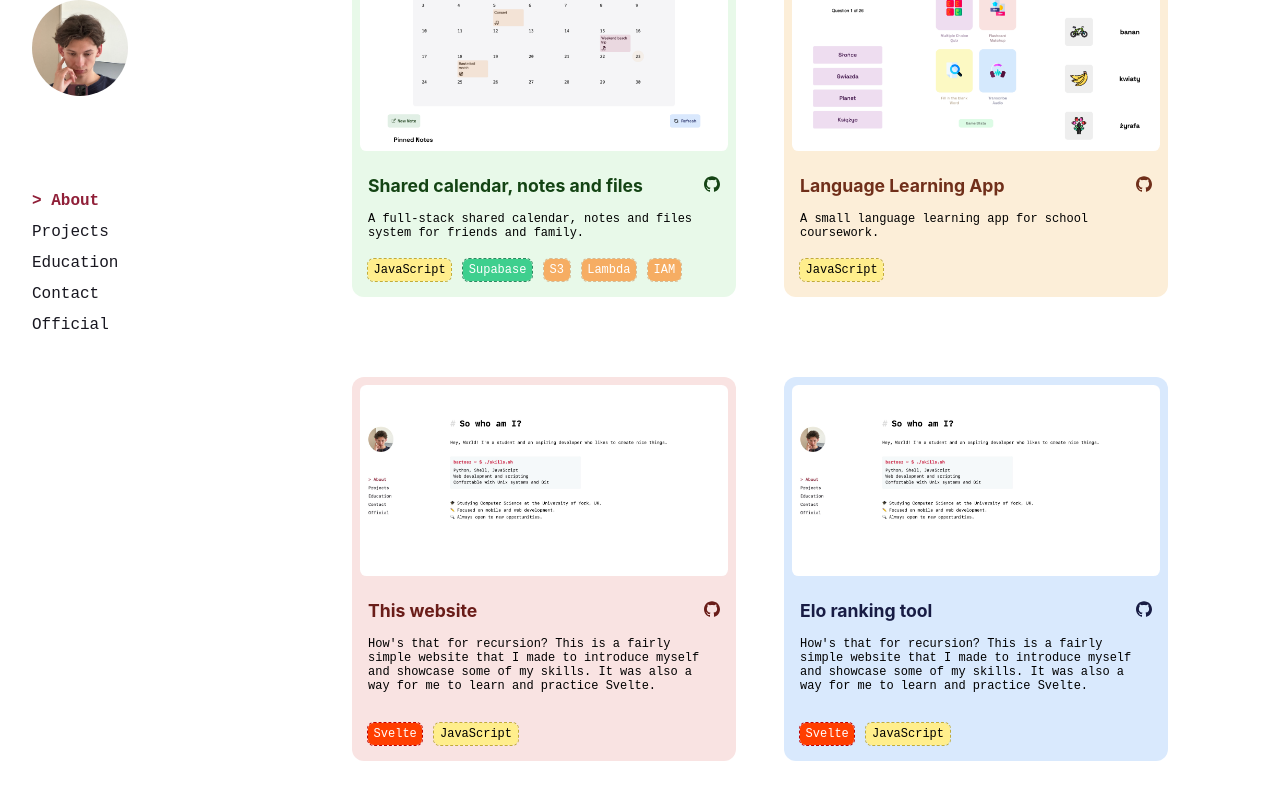
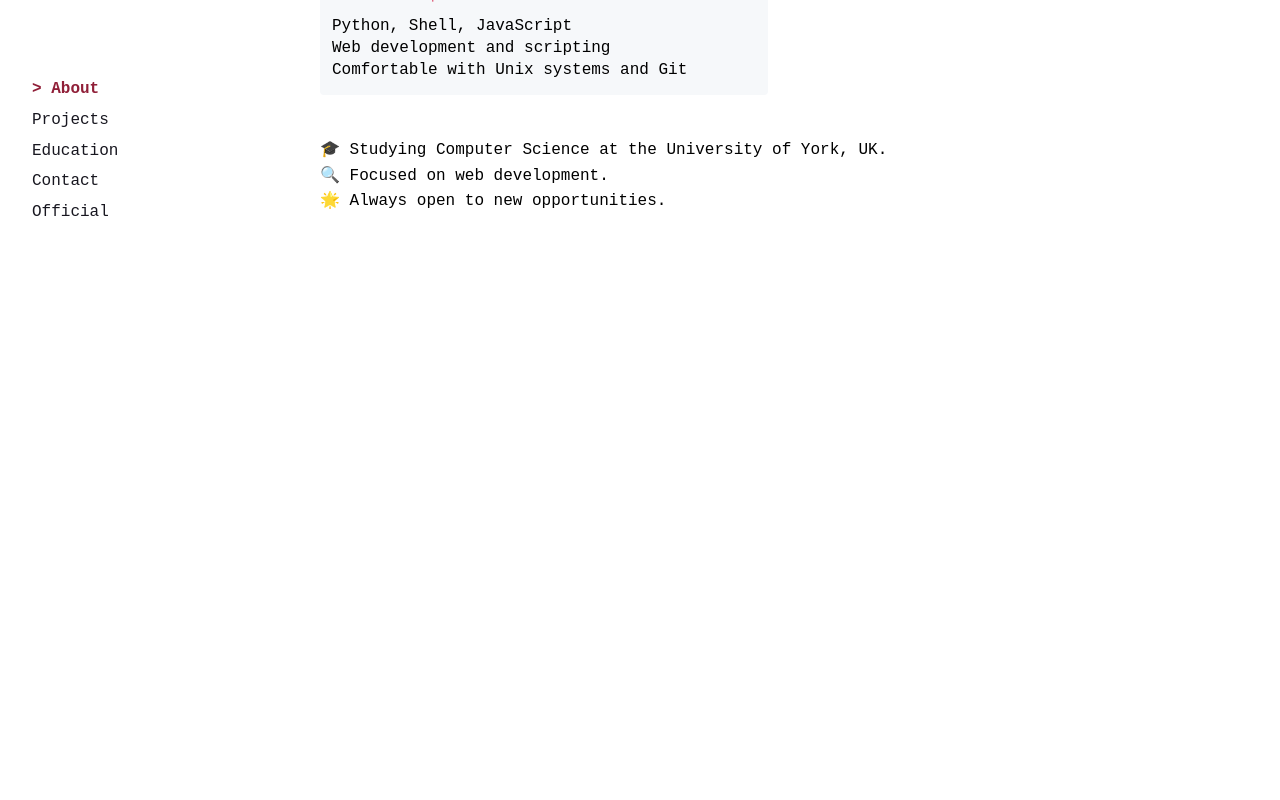
Before and after one commit to nocdn/portfolio, a Svelte app: page / in a window 1280 px wide. Shown: the part 296-1096 px from the top of the page. After the commit the page ends 800 px from the top, so only its background shows below. Built offline with nearby package versions, Linux system fonts and the light colour scheme.

Commit message:
Fixed sidebar moving down because projects component is longer, added fade in animation to the project cards

```diff
--- a/src/App.svelte
+++ b/src/App.svelte
@@ -30,8 +30,11 @@
 <main>
     <Sidebar selectedIndex={selectedIndex} />
     <div class="main-content">
-      <!-- <About /> -->
-      <Projects />
+      {#if selectedIndex === 0}
+        <About />
+      {:else if selectedIndex === 1}
+        <Projects />
+      {/if}
     </div>
 </main>
 
@@ -44,6 +47,7 @@
   }
 
   .main-content {
-    padding: 8rem 4rem 0rem
+    padding: 8rem 4rem 0rem;
+    overflow-y: scroll;
   }
 </style>
--- a/src/Projects.svelte
+++ b/src/Projects.svelte
@@ -1,5 +1,18 @@
 <script>
+  let shownProjects = 0
 
+  function graduallyShowProjects() {
+    const interval = setInterval(() => {
+      if (shownProjects < 4) {
+        shownProjects += 1;
+        console.log(shownProjects);
+      } else {
+        clearInterval(interval);
+      }
+    }, 200);
+  }
+
+  graduallyShowProjects();
 </script>
 
 <div class="projects-content content">
@@ -8,7 +21,7 @@
         <h1 data-value="What have I made?">What have I made?</h1>
     </div>
     <div class="projects-grid">
-        <div class="project-card lightGreen">
+        <div class="project-card lightGreen" style="opacity: {shownProjects >= 1? 1 : 0};">
           <img
             src="src/assets/projects-images/shared-calendar.png"
             alt="a screenshot of a shared calendar"
@@ -34,14 +47,15 @@
             and family.
           </p>
           <div class="stack-chips">
+            <span class="stack-chip supabase">Supabase</span>
             <span class="stack-chip js">JavaScript</span>
-            <span class="stack-chip supabase">Supabase</span>
             <span class="stack-chip aws">S3</span>
             <span class="stack-chip aws">Lambda</span>
             <span class="stack-chip aws">IAM</span>
           </div>
         </div>
-        <div class="project-card lightOrange">
+
+        <div class="project-card lightOrange" style="opacity: {shownProjects >= 2? 1 : 0};">
           <img
             src="src/assets/projects-images/language-learning.png"
             alt="a screenshot of a language learning app"
@@ -70,7 +84,7 @@
           </div>
         </div>
 
-        <div class="project-card lightRed">
+        <div class="project-card lightRed" style="opacity: {shownProjects >= 3? 1 : 0};">
           <img
             src="src/assets/projects-images/portfolio-site.png"
             alt="a screenshot of a language learning app"
@@ -102,7 +116,7 @@
           </div>
         </div>
 
-        <div class="project-card lightBlue">
+        <div class="project-card lightBlue" style="opacity: {shownProjects >= 4? 1 : 0};">
           <img
             src="src/assets/projects-images/portfolio-site.png"
             alt="a screenshot of a language learning app"
@@ -124,9 +138,8 @@
             ></span>
           </h4>
           <p class="project-description">
-            How's that for recursion?
-            This is a fairly simple website that I made to introduce myself and showcase some of my skills.
-            It was also a way for me to learn and practice Svelte.
+            An over-engineered solution to a problem of having a list of things, but now knowing the order, ie. favourite films.
+            This app comes in to use an elo system to show you all the comparisons, and then create a ranked table.
           </p>
           <div class="stack-chips">
             <span class="stack-chip svelte">Svelte</span>
--- a/src/Sidebar.svelte
+++ b/src/Sidebar.svelte
@@ -26,7 +26,7 @@
 
 <style lang="scss">
     .sidebar {
-        height: 100%;
+        height: 100vh;
         padding-left: 2rem;
         display: flex;
         flex-direction: column;
```
